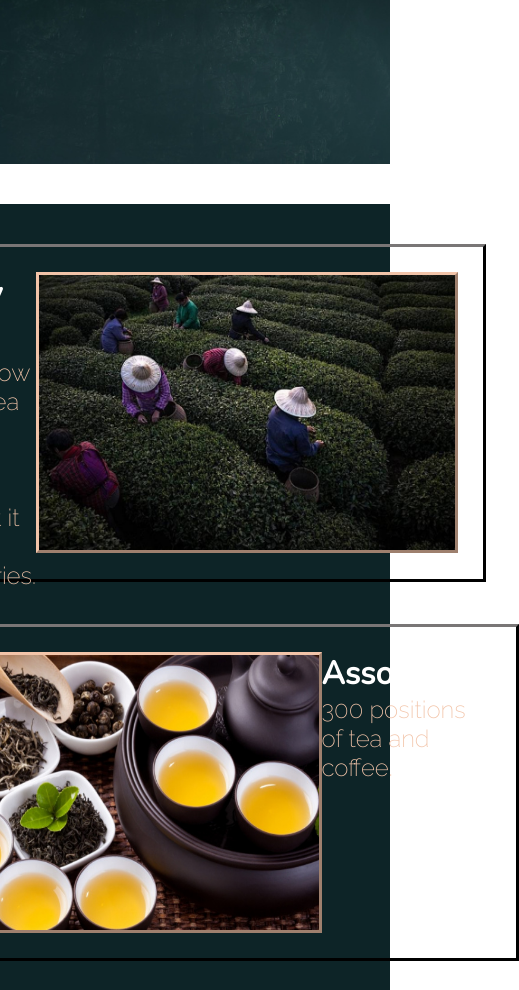
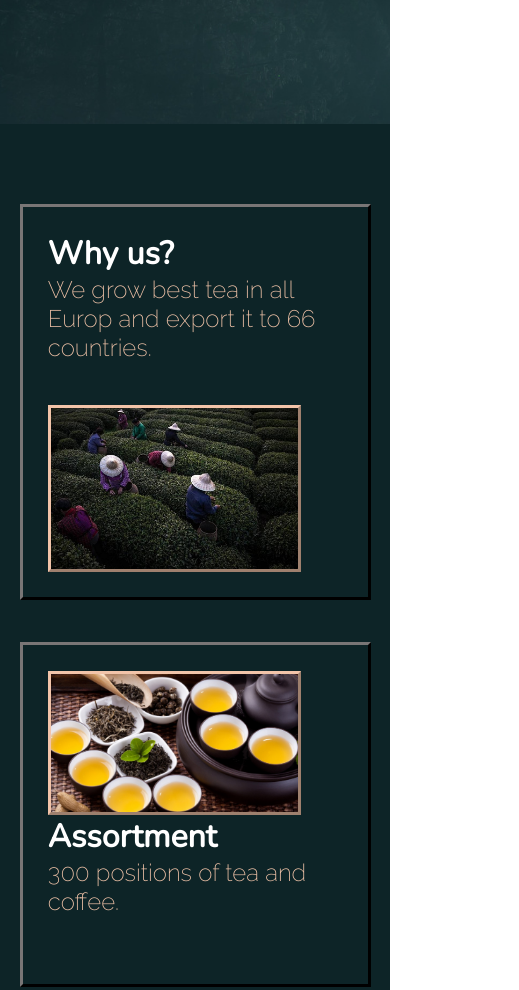
Before and after one commit to BarcikGG/organica, a plain HTML site: page index.html in a window 390 px wide. Shown: the part 720-1710 px from the top of the page, 519 px wide, since content can reach past the window. Drawn offline with nearby package versions, Linux system fonts and the light colour scheme.

Commit message:
adaptive for home

```diff
--- a/styles/index.css
+++ b/styles/index.css
@@ -240,7 +240,7 @@ footer h3{
     font-weight: 400;
     letter-spacing: 0.2rem;
     text-align: center;
-    padding-top: calc(5vh - 1rem);
+    padding-top: 5vh;
 }
 
 @media only screen and (max-width: 1024px) {
@@ -288,18 +288,26 @@ footer h3{
         display: block;
     }
 
-    .main{
-        display: block;
-    }
-
     .main-content h1 {
-        font-size: 3.5rem;
+        font-size: 5rem;
     }
 
     .btn {
         width: 100%;
     }
 
+    .about_card{
+        position: relative;
+        display: flex;
+        flex-direction: column;
+        height: auto;
+        width: 100vh;
+    }
+
+    .about_card_text{
+        margin-bottom: 5vh;
+        width: 100%;
+    }
 }
 
 @media only screen and (max-width: 500px) {
@@ -308,16 +316,10 @@ footer h3{
     }
 
     section {
-        margin-top: 5rem;
         padding-left: 5%;
         padding-right: 5%;
-        padding-top: 5rem;
+        padding-top: 10rem;
         padding-bottom: 1rem;
-    }
-
-    .main {
-        flex-direction: column;
-        align-items: flex-start;
     }
 
     .main-content h1 {
@@ -332,4 +334,12 @@ footer h3{
         font-size: 2rem;
         border-radius: 2rem;
     }
+
+    .about_card{
+        width: 60vh;
+    }
+
+    .about_card_img{
+        width: 30vh;
+    }
 }
```
